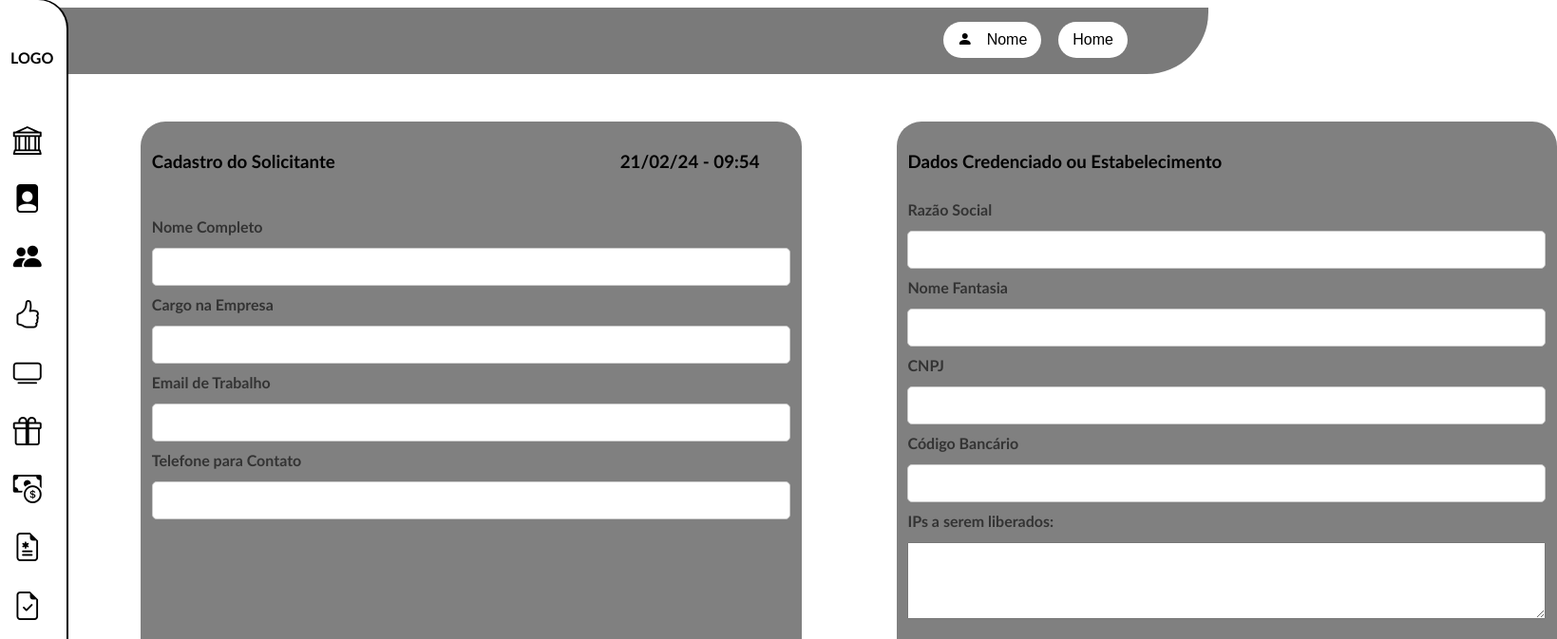
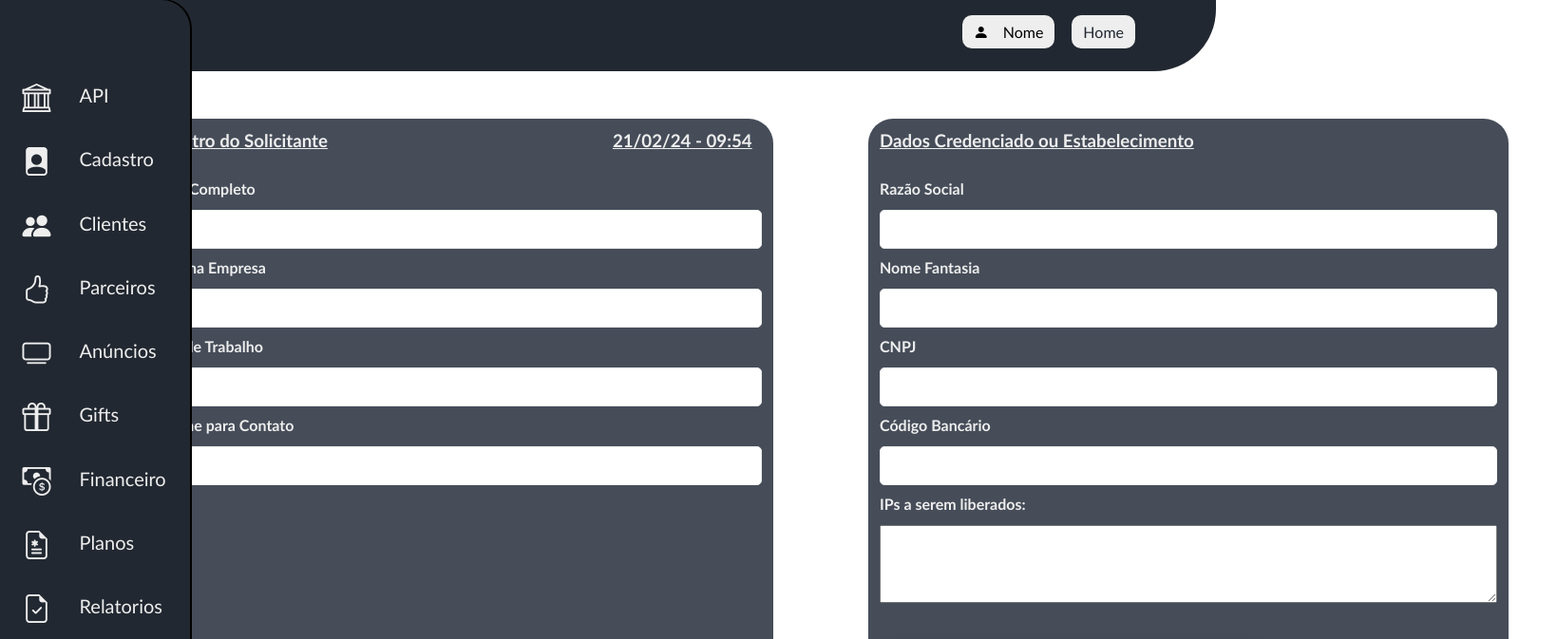
Before and after one commit to rian-salin/Interfaces_API_vue, a Vue app: page /CadastroApi in a window 1280 px wide. Shown: the top 673 px of the page at 95% size, 1639 px wide, since content can reach past the window. Built offline with nearby package versions, Linux system fonts and the light colour scheme.

Commit message:
update - 1.4

```diff
--- a/src/App.vue
+++ b/src/App.vue
@@ -17,7 +17,14 @@ import Navbar from './components/Navbar.vue';
 
 </template>
 
-<style scoped>
+<style>
+
+:root{
+  --primary-color: #EEEEEE;
+  --secondary-color: #222831;
+  --terciary-color: #464d59;
+  --hover-color: #76ABAE ;
+}
 
 * {
     margin: 0;
@@ -27,7 +34,7 @@ import Navbar from './components/Navbar.vue';
 }
 
 body {
-    background-color: rgb(219, 219, 219);
+    background-color: var();
     height: 100vh;
 }
 
--- a/src/components/FormHomol.vue
+++ b/src/components/FormHomol.vue
@@ -9,19 +9,56 @@
     <section>
         <h3>Homologação</h3>
             <div class="form_homol_produc">
-                <div>
+
                     <label for="data-inicio">Data Inicio:</label>
                     <input type="date" name="data-inicio-homologacao" id="data-inicio-homologacao">
-                </div>
-                <div>
+
+
                     <label for="data-termino">Data Término:</label>
                     <input type="date" id="data-termino-homologacao">
-                </div>
             </div>
+
     </section>
 
 </template>
 
 <style scoped>
 
+section{
+  background-color: var(--terciary-color);
+  width: 700px;
+  height: 815px;
+  margin-top:40px;
+  margin-left: 100px;
+  padding: 1%;
+  border-radius: 26px;
+  display: flex;
+  flex-direction: column;
+  gap: 20px;
+}
+
+.form_homol_produc{
+    display: flex;
+    flex-direction: column;
+    gap: 10px;
+}
+
+label {
+    font-size: 16px;
+    font-weight: bold;
+    margin-bottom: 3px;
+    color: var(--primary-color);
+}
+
+input {
+    padding: 10px;
+    width: 650px;
+    border: 1px solid;
+    border-radius: 5px;
+    font-size: 16px;
+}
+h3{
+    text-decoration: underline;
+    color: var(--primary-color);
+}
 </style>
--- a/src/components/FormProduc.vue
+++ b/src/components/FormProduc.vue
@@ -9,21 +9,78 @@
     <section>
         <h3>Produção</h3>
         <div class="form_homol_produc">
-            <div>
                 <label for="data-inicio">Data Inicio:</label>
                 <input type="date" name="data-inicio-producao" id="data-inicio-producao">
-            </div>
-            <div>
+
                 <label for="com-data">Data Término:</label>
                 <input type="date" id="data-termino-producao">
-            </div>
         </div>
 
-        <div class="local-botao"><button class="botao-enviar">Enviar</button> </div>
+        <div class="local-btn">
+            <button class="btn-enviar">Enviar</button>
+        </div>
     </section>
 
 </template>
 
 <style scoped>
 
+section{
+  background-color: var(--terciary-color);
+  width: 700px;
+  height: 815px;
+  margin-top:40px;
+  margin-left: 100px;
+  padding: 1%;
+  border-radius: 26px;
+  display: flex;
+  flex-direction: column;
+  gap: 20px;
+}
+
+.form_homol_produc{
+    display: flex;
+    flex-direction: column;
+    gap: 10px;
+}
+
+label {
+    font-size: 16px;
+    font-weight: bold;
+    margin-bottom: 3px;
+    color: var(--primary-color);
+}
+
+input {
+    padding: 10px;
+    width: 650px;
+    border: 1px solid;
+    border-radius: 5px;
+    font-size: 16px;
+}
+h3{
+    text-decoration: underline;
+    color: var(--primary-color);
+}
+
+.local-btn{
+    display: flex;
+    justify-content: end;
+    margin-right: 26px;
+}
+
+.btn-enviar{
+    padding: 5px 10px;
+    height: 30px;
+    width: 100px;
+    border-radius: 10px;
+    border: 0;
+    transition: background-color 0.3s ease-in-out;
+}
+
+.btn-enviar:hover{
+    scale: 1.1;
+    background-color: var(--hover-color);
+}
+
 </style>
--- a/src/components/FormsCredenciado.vue
+++ b/src/components/FormsCredenciado.vue
@@ -6,7 +6,7 @@
 
 <template>
     <section>
-        <h3>Dados Credenciado ou Estabelecimento</h3>
+        <h3 class="titulo">Dados Credenciado ou Estabelecimento</h3>
 
         <div class="form">
             <label for="razao-social">Razão Social</label>
@@ -16,10 +16,10 @@
             <input type="text" id="nome-fantasia" name="nome-fantasia">
 
             <label for="cnpj">CNPJ</label>
-            <input type="number" id="cnpj" name="cnpj">
+            <input type="text" id="cnpj" name="cnpj">
 
             <label for="codigo-banco">Código Bancário</label>
-            <input type="number" id="codigo-banco" name="codigo-banco">
+            <input type="text" id="codigo-banco" name="codigo-banco">
 
             <label for="w3review">IPs a serem liberados:</label>
 
@@ -36,8 +36,9 @@
             </div>
         </div>
 
-        <router-link class="next-page" to="/Homol&Produc">->Proximo</router-link>
-
+        <div class="local-next-page">
+            <router-link class="next-page" to="/Homol&Produc">->Proximo</router-link>
+        </div>
     </section>
 
 </template>
@@ -45,14 +46,18 @@
 <style scoped>
 
 section{
-  background-color: gray;
+  background-color: var(--terciary-color);
   width: 700px;
-  height: 780px;
+  height: 815px;
   margin-top:40px;
   margin-left: 100px;
   padding: 1%;
   border-radius: 26px;
+}
 
+.titulo{
+    color: var(--primary-color);
+    text-decoration: underline;
 }
 
 .form{
@@ -62,29 +67,24 @@ section{
     gap: 10px;
 }
 
-.titulo-data{
-    display: flex;
-    gap: 300px;
-}
-
 label {
     font-size: 16px;
     font-weight: bold;
     margin-bottom: 3px;
-    color: #333;
+    color: var(--primary-color);
 }
 
 input {
     padding: 10px;
     width: 650px;
-    border: 1px solid #ccc;
+    border: 1px solid var(--primary-color);
     border-radius: 5px;
     font-size: 16px;
 }
 
 .convenios-card {
-    background-color: #f8f9fa;
-    border-left: 5px solid rgb(122, 122, 122);
+    background-color: var(--primary-color);
+    border-left: 5px solid var(--hover-color);
     padding: 15px;
     border-radius: 8px;
     box-shadow: 2px 2px 10px rgba(0, 0, 0, 0.1);
@@ -94,7 +94,7 @@ input {
 
 .convenios-card h3 {
     margin-top: 0;
-    color: rgb(122, 122, 122);
+    color: var(--secondary-color);
 }
 
 .convenios-card ul {
@@ -107,11 +107,15 @@ input {
     font-size: 14px;
 }
 
+.local-next-page{
+    display: flex;
+    justify-content: end;
+}
+
 .next-page{
-    display: flex;
-    justify-content: flex-end;
     text-decoration: none;
-    color: aqua;
+    width: 90px;
+    color: var(--hover-color);
 }
 
 .next-page:hover{
--- a/src/components/FormsRequisitante.vue
+++ b/src/components/FormsRequisitante.vue
@@ -32,9 +32,9 @@
 <style scoped>
 
 section{
-  background-color: gray;
+  background-color: var(--terciary-color);
   width: 700px;
-  height: 780px;
+  height: 815px;
   margin-top:40px;
   margin-left: 100px;
   padding: 1%;
@@ -52,19 +52,21 @@ section{
 .titulo-data{
     display: flex;
     gap: 300px;
+    color: var(--primary-color);
+    text-decoration: underline;
 }
 
 label {
     font-size: 16px;
     font-weight: bold;
     margin-bottom: 3px;
-    color: #333;
+    color: var(--primary-color);
 }
 
 input {
     padding: 10px;
     width: 650px;
-    border: 1px solid #ccc;
+    border: 1px solid var(--primary-color);
     border-radius: 5px;
     font-size: 16px;
 }
--- a/src/components/Header.vue
+++ b/src/components/Header.vue
@@ -15,38 +15,39 @@
 </template>
 
 <style scoped>
-    header{
-    background-color: rgb(122, 122, 122);
-    height: 70px;
+header{
+    background-color: var(--secondary-color);
+    height: 75px;
     border-bottom-left-radius: 65px;
     border-bottom-right-radius: 65px;
-    padding: 15px 15px;
+    padding: 16px 15px;
 }
 
 .btn-usuario{
-    background-color: white;
-    border-radius: 20px;
+    background-color: var(--primary-color);
     font-size: 12pt;
+    border-radius: 10px;
     align-items: center;
-    padding: 10px 15px;
+    padding: 8px 12px;
     border: none;
     cursor: pointer;
-
+    transition: background-color 0.3s ease-in-out;
 }
 .btn-home{
-    background-color: white;
-    border-radius: 20px;
+    background-color: var(--primary-color);
     font-size: 12pt;
+    border-radius: 10px;
     align-items: center;
-    padding: 10px 15px;
+    padding: 8px 12px;
     border: none;
     cursor: pointer;
     text-decoration: none;
+    transition: background-color 0.3s ease-in-out;
 }
 
 .link{
     text-decoration: none;
-    color: black;
+    color: var(--secondary-color);
 }
 
 .btn-usuario i {
@@ -54,11 +55,15 @@
 }
 
 .btn-usuario:hover {
-    transform: scale(1.1);
+    scale: 1.1;
+    border-radius: 10px;
+    background-color: var(--hover-color);
 }
 
 .btn-home:hover {
-    transform: scale(1.1);
+    border-radius: 10px;
+    scale: 1.1;
+    background-color: var(--hover-color);
 }
 
 .conteiner {
--- a/src/components/Navbar.vue
+++ b/src/components/Navbar.vue
@@ -6,9 +6,7 @@
 
 <template>
      <nav class="menu-lateral">
-        <div class="logo">
-            <h4>LOGO</h4>
-        </div>
+
 
 
         <ul>
@@ -97,8 +95,8 @@
 nav.menu-lateral{
 width: 70px;
 height: 100%;
-background-color: white;
-padding: 20px 0 40px 1px;
+background-color: var(--secondary-color);
+padding: 70px 0 40px 1px;
 border-top-right-radius: 30px;
 border-bottom-right-radius: 30px;
 box-shadow: 1px 0px 0px 1px;
@@ -123,14 +121,14 @@ ul li.item-menu{
 }
 
 ul li.item-menu:hover{
-    background-color: darkcyan;
+    background-color: var(--terciary-color);
 }
 
 ul li.item-menu a{
-    color: black;
+    color: var(--primary-color);
     text-decoration: none;
     font-size: 20px;
-    padding: 15px 4%;
+    padding: 18px 4%;
     display: flex;
     line-height: 25px;
 
@@ -142,17 +140,12 @@ ul li.item-menu a{
 
 ul li.item-menu a .icon > i{
     font-size: 30px;
-    margin-left:10px;
-}
-
-.logo{
-    padding: 10px 10px;
-
+    margin-left:50px;
 }
 
 nav.menu-lateral .submenu{
-    background-color: rgb(122, 122, 122);
-    padding: 10%;
+    background-color: var(--hover-color);
+    padding: 3%;
     display: none;
 }
 
@@ -161,7 +154,8 @@ nav.menu-lateral .submenu{
 }
 
 .menu-lateral .item-menu .submenu a {
-    color: white;
+    color: var(--primary-color);
+    margin-left: 30px;
 }
 
 .menu-lateral .item-menu .submenu a:hover{
@@ -169,7 +163,7 @@ nav.menu-lateral .submenu{
 }
 
 .item-menu{
-    margin-left: -40px;
+    margin-left:-37px;
 }
 
 </style>
--- a/src/views/Homol&ProducView.vue
+++ b/src/views/Homol&ProducView.vue
@@ -24,39 +24,4 @@ import FormProduc from '@/components/FormProduc.vue';
   padding: 10px 40px;
 }
 
-section{
-  background-color: gray;
-  width: 700px;
-  height: 780px;
-  margin-top:40px;
-  margin-left: 100px;
-  padding: 1%;
-  border-radius: 26px;
-
-}
-
-.form_homol_produc{
-    display: flex;
-    flex-direction: column;
-    margin-top: 30px;
-    gap: 10px;
-}
-
-label {
-    font-size: 16px;
-    font-weight: bold;
-    margin-bottom: 3px;
-    color: #333;
-}
-
-input {
-    padding: 10px;
-    width: 650px;
-    border: 1px solid #ccc;
-    border-radius: 5px;
-    font-size: 16px;
-}
-h3{
-    text-decoration: underline;
-}
 </style>
```
Also changed, not shown: src/assets/logo.png (deleted).
